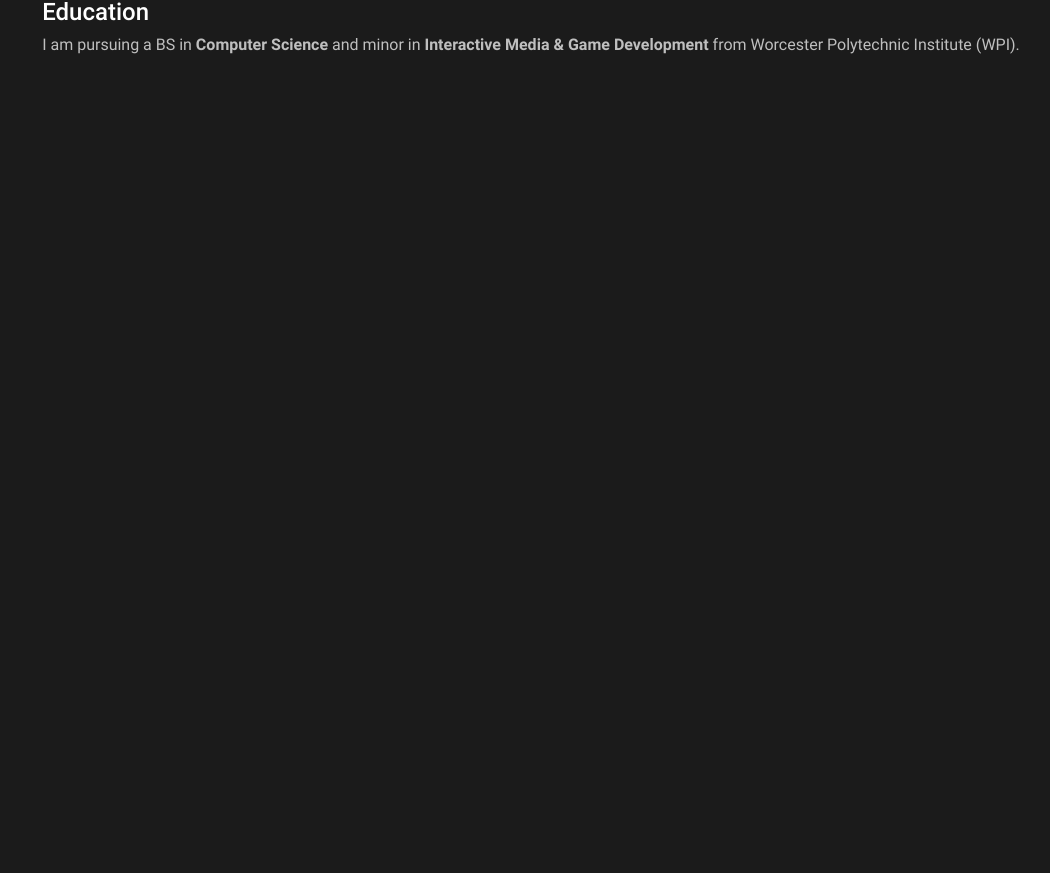
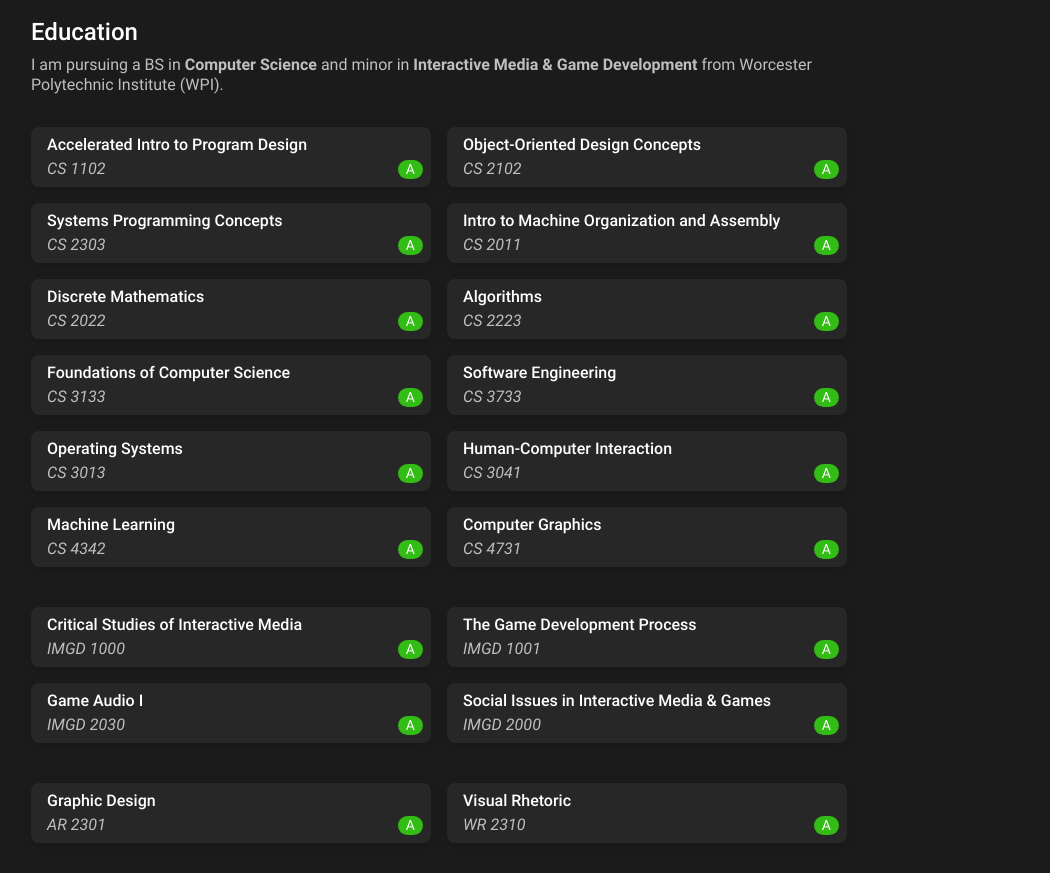
Before and after one commit to Paradoxdotexe/theNJK, a Vue app: page / in a window 1280 px wide. Shown: the part 1413-2286 px from the top of the page, without its empty margins (109-1159 px from the left). Before the commit the page ends 1500 px from the top, so only its background shows below. Built offline with nearby package versions, Linux system fonts and the light colour scheme.

Commit message:
Add Courses data, finish HomePage content

```diff
--- a/src/components/Banner.vue
+++ b/src/components/Banner.vue
@@ -96,7 +96,7 @@
           ::v-deep(span) {
             -webkit-text-stroke-width: 1px;
             -webkit-text-stroke-color: white;
-            color: $background-tertiary;
+            color: $background-primary;
           }
         }
 
--- a/src/components/ContentCard.vue
+++ b/src/components/ContentCard.vue
@@ -39,6 +39,7 @@
   position: relative;
   background: $background-tertiary;
   width: 400px;
+  height: min-content;
   border-radius: $border-radius;
   padding: $gap-sm $gap-md;
   line-height: 100%;
--- a/src/components/ContentHeader.vue
+++ b/src/components/ContentHeader.vue
@@ -32,6 +32,7 @@
 <style lang="scss" scoped>
 .content-header {
   margin: $gap-xl * 2 0 $gap-xl;
+  max-width: 800px;
 
   .content-header__path {
     font-family: $font-family-secondary;
--- /dev/null
+++ b/src/data/courses.ts
@@ -0,0 +1,126 @@
+export enum CourseType {
+  CS,
+  IMGD,
+  DESIGN
+}
+
+interface Course {
+  title: string;
+  code: string;
+  type: CourseType
+  grade: string;
+}
+
+// in chronological order
+const Courses: Course[] = [
+  {
+    title: 'Accelerated Intro to Program Design',
+    code: 'CS 1102',
+    type: CourseType.CS,
+    grade: 'A'
+  },
+  {
+    title: 'Object-Oriented Design Concepts',
+    code: 'CS 2102',
+    type: CourseType.CS,
+    grade: 'A'
+  },
+  {
+    title: 'Systems Programming Concepts',
+    code: 'CS 2303',
+    type: CourseType.CS,
+    grade: 'A'
+  },
+  {
+    title: 'Intro to Machine Organization and Assembly',
+    code: 'CS 2011',
+    type: CourseType.CS,
+    grade: 'A'
+  },
+  {
+    title: 'Discrete Mathematics',
+    code: 'CS 2022',
+    type: CourseType.CS,
+    grade: 'A'
+  },
+  {
+    title: 'Algorithms',
+    code: 'CS 2223',
+    type: CourseType.CS,
+    grade: 'A'
+  },
+  {
+    title: 'Foundations of Computer Science',
+    code: 'CS 3133',
+    type: CourseType.CS,
+    grade: 'A'
+  },
+  {
+    title: 'Software Engineering\n',
+    code: 'CS 3733',
+    type: CourseType.CS,
+    grade: 'A'
+  },
+  {
+    title: 'Operating Systems',
+    code: 'CS 3013',
+    type: CourseType.CS,
+    grade: 'A'
+  },
+  {
+    title: 'Human-Computer Interaction',
+    code: 'CS 3041',
+    type: CourseType.CS,
+    grade: 'A'
+  },
+  {
+    title: 'Machine Learning',
+    code: 'CS 4342',
+    type: CourseType.CS,
+    grade: 'A'
+  },
+  {
+    title: 'Computer Graphics',
+    code: 'CS 4731',
+    type: CourseType.CS,
+    grade: 'A'
+  },
+  {
+    title: 'Critical Studies of Interactive Media',
+    code: 'IMGD 1000',
+    type: CourseType.IMGD,
+    grade: 'A'
+  },
+  {
+    title: 'The Game Development Process',
+    code: 'IMGD 1001',
+    type: CourseType.IMGD,
+    grade: 'A'
+  },
+  {
+    title: 'Game Audio I',
+    code: 'IMGD 2030',
+    type: CourseType.IMGD,
+    grade: 'A'
+  },
+  {
+    title: 'Social Issues in Interactive Media & Games',
+    code: 'IMGD 2000',
+    type: CourseType.IMGD,
+    grade: 'A'
+  },
+  {
+    title: 'Graphic Design',
+    code: 'AR 2301',
+    type: CourseType.DESIGN,
+    grade: 'A'
+  },
+  {
+    title: 'Visual Rhetoric',
+    code: 'WR 2310',
+    type: CourseType.DESIGN,
+    grade: 'A'
+  }
+];
+
+export default Courses;
--- a/src/pages/HomePage.vue
+++ b/src/pages/HomePage.vue
@@ -15,6 +15,8 @@
   </Banner>
   <!-- CONTENT -->
   <div class="content">
+    <div class="content__framework">
+      <!-- README -->
       <ContentHeader
         path="C:\Users\Nathan\README.md"
         title="Hello, I'm Nathan Klingensmith"
@@ -29,12 +31,24 @@
         :subtitle="role.company"
         :tag="Array.isArray(role.years) ? `${Math.min(...role.years)} - ${Math.max(...role.years)}` : role.years"
       ></ContentCard>
+
+      <!-- EDUCATION -->
       <ContentHeader
         path="C:\Users\Nathan\WPI\courses.zip"
         title="Education"
       >
         I am pursuing a BS in <strong>Computer Science</strong> and minor in <strong>Interactive Media & Game Development</strong> from Worcester Polytechnic Institute (WPI).
       </ContentHeader>
+      <div v-for="i of [0, 1, 2]" :key="i" class="content__courses">
+        <ContentCard
+          v-for="course of getCourses(i)"
+          :key="course.code"
+          :title="course.title"
+          :subtitle="course.code"
+          :tag="course.grade"
+        ></ContentCard>
+      </div>
+    </div>
   </div>
 </template>
 
@@ -47,6 +61,7 @@
 import ContentCard from "@/components/ContentCard.vue";
 import router from "@/router";
 import Roles from '@/data/roles';
+import Courses, { CourseType } from "@/data/courses";
 
 export default defineComponent({
   name: "HomePage",
@@ -64,9 +79,14 @@
       router.push({ name: n ? 'Design': 'Development' })
     }
 
+    function getCourses(courseType: CourseType) {
+      return Courses.filter(c => c.type === courseType);
+    }
+
     return {
       roles,
-      goToPortfolio
+      goToPortfolio,
+      getCourses
     }
   }
 });
@@ -95,7 +115,26 @@
 
 .content {
   display: flex;
+  justify-content: center;
+  padding-bottom: $gap-xl * 2;
+
+  .content__framework {
+    display: flex;
     flex-direction: column;
-  align-items: center;
+    max-width: $max-width;
+
+    .content__courses {
+      display: flex;
+      flex-wrap: wrap;
+
+      &:not(:last-child) {
+        margin-bottom: $gap-lg;
+      }
+
+      > div {
+        margin-right: $gap-md;
+      }
+    }
+  }
 }
 </style>
--- a/src/styles/_variables.scss
+++ b/src/styles/_variables.scss
@@ -24,3 +24,4 @@
 
 // other
 $border-radius: $gap-sm;
+$max-width : 1000px;
```
Lines whose indentation alone changed are shown as unchanged.
